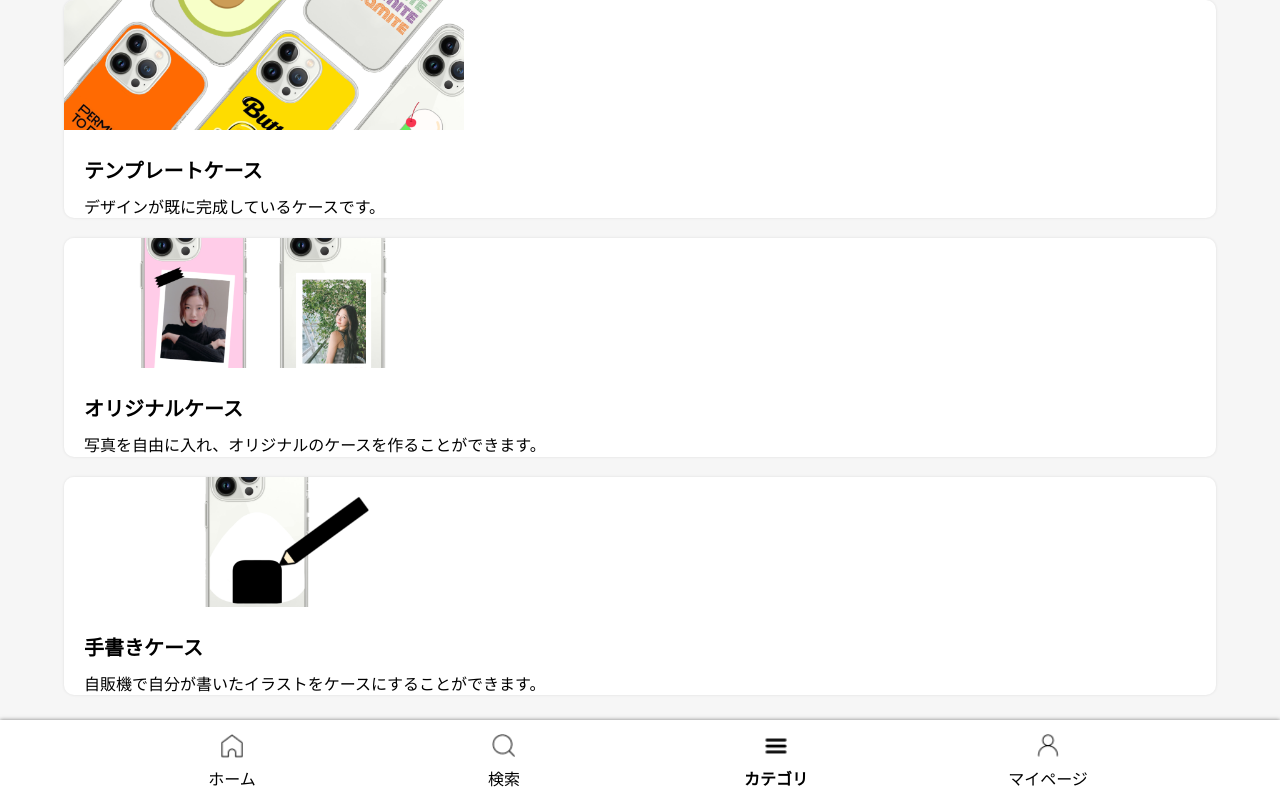
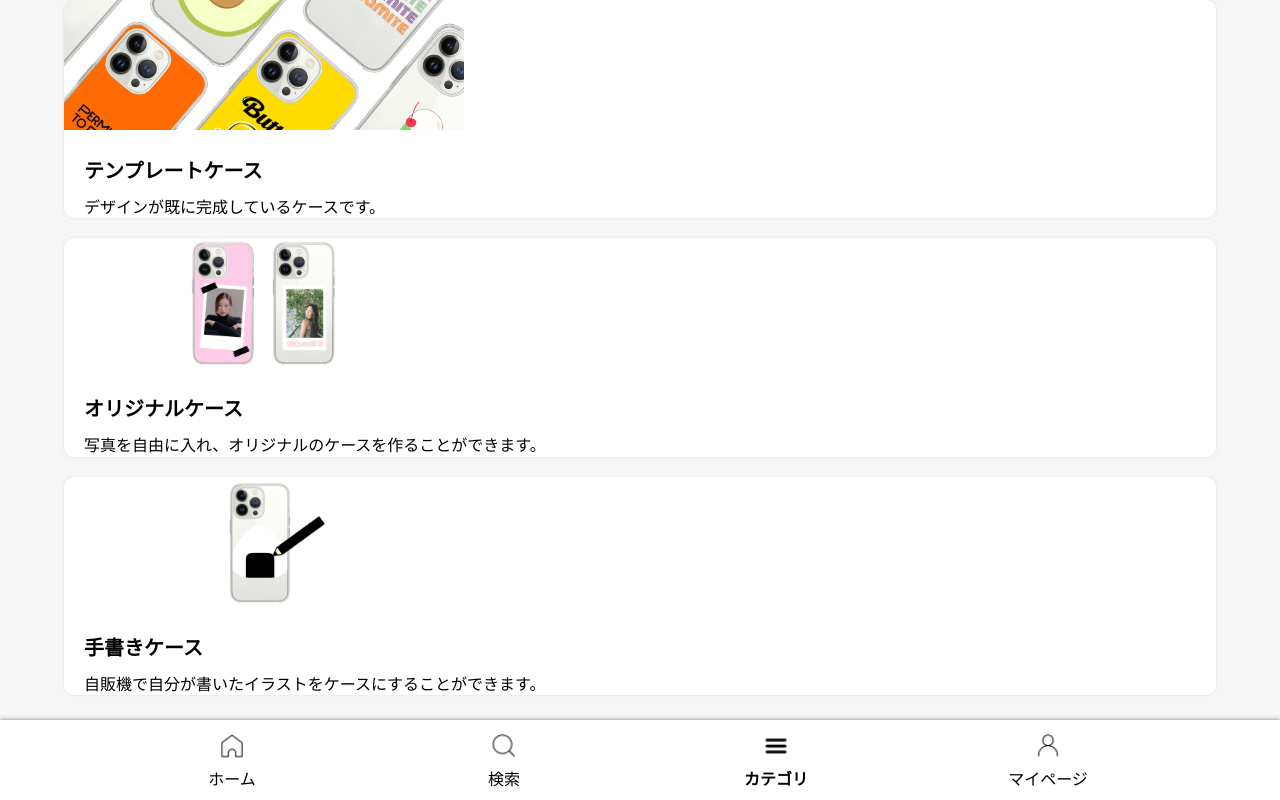
Before and after one commit to 2022-HEW/casebox, a Next.js app: page /App/app_category in a window 1280 px wide. Built offline with nearby package versions, Linux system fonts and the light colour scheme.

Commit message:
fix:#50 画像サイズ

```diff
--- a/src/pages/App/app_category.tsx
+++ b/src/pages/App/app_category.tsx
@@ -10,6 +10,7 @@ type Card = {
   imagePath: string;
   title: string;
   text: string;
+  objectFit?: 'fill' | 'contain' | 'cover' | 'none' | 'scale-down';
 };
 
 const app_category: NextPage = () => {
@@ -21,6 +22,7 @@ const app_category: NextPage = () => {
         title={"テンプレートケース"}
         text={"デザインが既に完成しているケースです。"}
         href={"./app_template"}
+        objectFit="cover"
       />
       <Card
         imagePath={"/common/original.png"}
@@ -38,11 +40,11 @@ const app_category: NextPage = () => {
   );
 };
 
-const Card = ({ href, imagePath, title, text }: Card) => {
+const Card = ({ href, imagePath, title, text,objectFit="contain" }: Card) => {
   return (
     <Link href={href}>
       <div className={styles.card}>
-        <Image width={"400px"} height={"130px"} alt={title} src={imagePath} objectFit="cover" />
+        <Image width={"400px"} height={"130px"} alt={title} src={imagePath} objectFit={objectFit} />
         <div>
           <h3>{title}</h3>
           <p>{text}</p>
```
